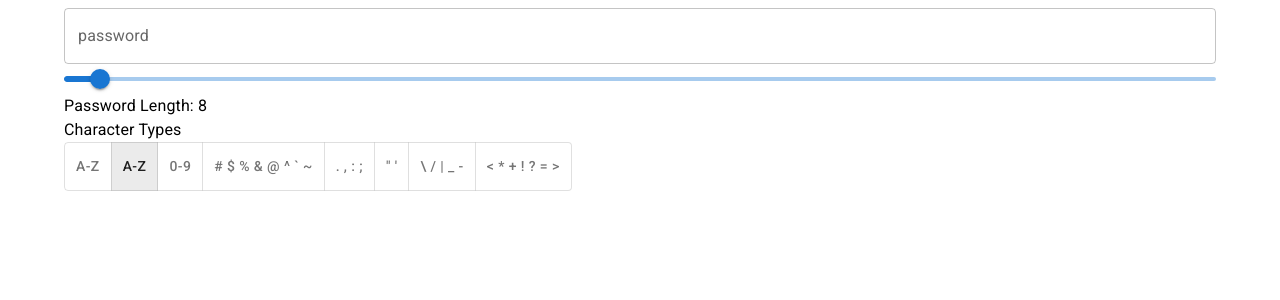
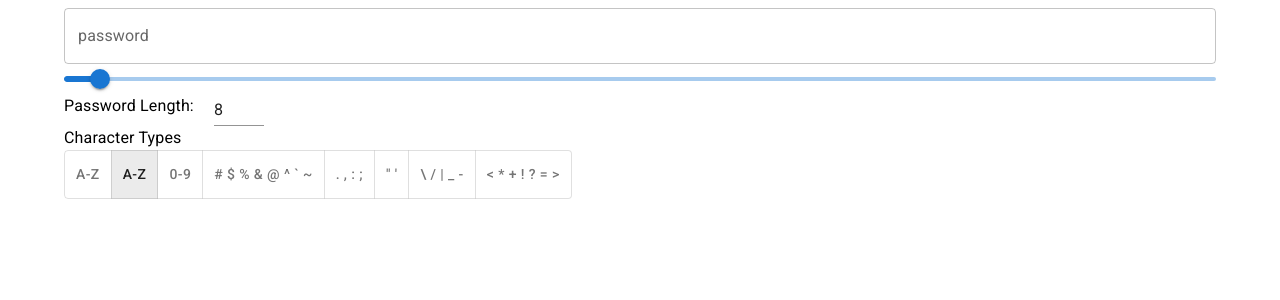
Before and after one commit to g-n-x/password-generator, a React (Create React App) app: page / in a window 1280 px wide. Shown: the top 300 px of the page. Built offline with nearby package versions, Linux system fonts and the light colour scheme; the HTML template or start-up script is replaced by a standard one.

Commit message:
feat: add input number to change len manually

```diff
--- a/src/components/PassGen.tsx
+++ b/src/components/PassGen.tsx
@@ -4,7 +4,8 @@ import {
     TextField,
     Typography,
     ToggleButtonGroup,
-    ToggleButton
+    ToggleButton,
+    Input
   } from '@material-ui/core'
 
 const PassGen: React.FC = () => {
@@ -13,6 +14,13 @@ const PassGen: React.FC = () => {
 
     const handleConfig = (_event: any, newConfig: any) => {
         setConfig(newConfig)
+    }
+
+    const handleLenChange = (event: any) => {
+        const newVal = Math.min(
+            Math.max(Number(event.target.value), 0), 256
+        )
+        setPassLen(newVal)
     }
 
     return(
@@ -24,15 +32,25 @@ const PassGen: React.FC = () => {
         >
             <TextField label="password" />
             <Slider
-                defaultValue={8}
+                value={passLen}
                 max={256}
                 onChange={
-                    (ev, val) => {
+                    (_ev, val) => {
                         setPassLen(Number(val))
                     }
                 }
             />
-            <Typography>Password Length: {passLen}</Typography>
+            <div
+                style={{display: 'flex', gap: 20}}
+            >
+                <Typography>Password Length: </Typography>
+                <Input
+                    type="number"
+                    style={{width: 50}}
+                    value={passLen}
+                    onChange={handleLenChange}
+                />
+            </div>
             <Typography>Character Types</Typography>
             <ToggleButtonGroup
                 value={config}
```
